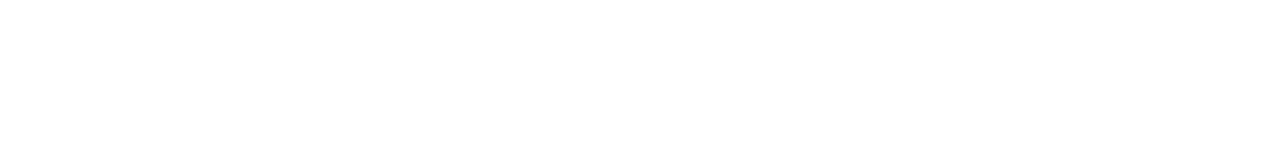
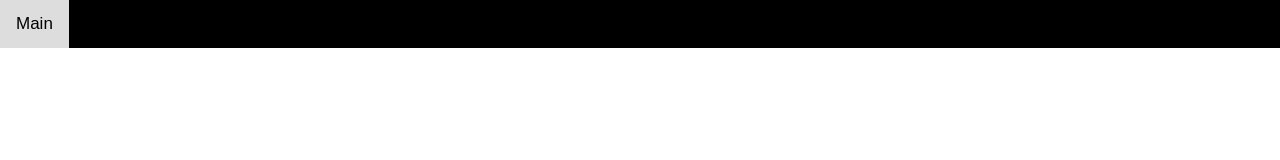
Before and after one commit to volkanburakcoskun/volkanburakcoskun.github.io, a plain HTML site: page index.html in a window 1280 px wide. Drawn offline with Linux system fonts and the light colour scheme.

Commit message:
Update index.html

```diff
--- a/index.html
+++ b/index.html
@@ -1,12 +1,36 @@
 <html>
-  <head>
-    <title>Test</title>
-  </head>
-  <body>
-    <div id="menu">
-      <a href="#"></a>
-    </div>
-  </body>
+<head>
+<meta name="viewport" content="width=device-width, initial-scale=1">
+<link rel="stylesheet" href="https://cdnjs.cloudflare.com/ajax/libs/font-awesome/4.7.0/css/font-awesome.min.css">
+<style>
+body {
+  margin: 0;
+  font-family: Arial, Helvetica, sans-serif;
+}
+.menu{
+background-color:black;
+width:100%;
+overflow:hidden;
+}
+.menu a{
+float:left;
+color:white;
+text-decoration:none;
+display:block;
+padding:14px 16px;
+font-size:17px;
+}
+.menu a:hover{
+background-color:#ddd;
+color:black;
+}
+</style>
+</head>
+<body>
 
+<div class="menu">
+  <a href="#">Main</a>
+</div>
 
+</body>
 </html>
```
